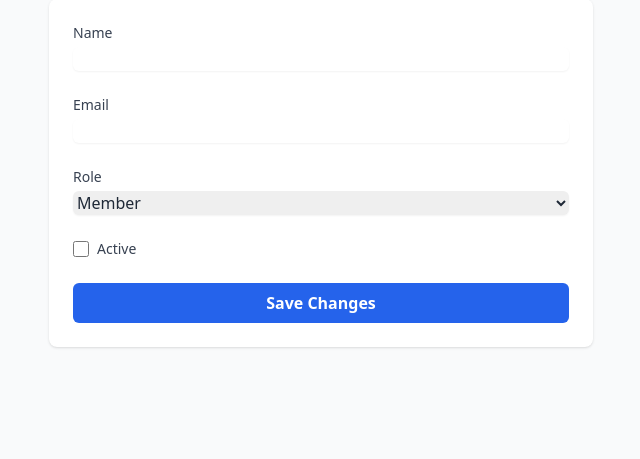
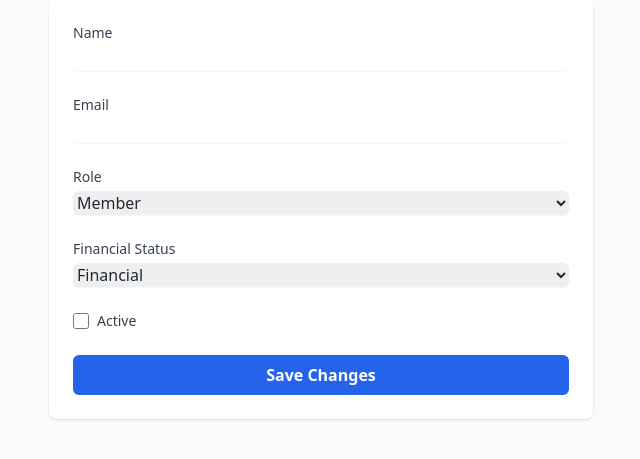
Before and after one commit to beezer1914/sigma_finance, a Flask app: template sigma_finance/templates/treasurer/edit_member.html in a window 1280 px wide. Shown: the part 153-612 px from the top of the page, without its empty margins (319-959 px from the left). Run offline with Flask 3, Linux system fonts and the light colour scheme; the template is opened without the code that fills it, so the values that code supplies are empty.

Commit message:
Added ability to update financial status via edit members button in manage members screen.

```diff
--- a/sigma_finance/templates/treasurer/edit_member.html
+++ b/sigma_finance/templates/treasurer/edit_member.html
@@ -23,6 +23,15 @@
       </select>
     </div>
 
+    <div>
+      <label for="financial_status" class="block text-sm font-medium text-gray-700">Financial Status</label>
+      <select name="financial_status" id="financial_status" class="mt-1 block w-full border-gray-300 rounded-md shadow-sm focus:ring-blue-500 focus:border-blue-500">
+        <option value="financial" {% if member.financial_status == 'financial' %}selected{% endif %}>Financial</option>
+        <option value="not financial" {% if member.financial_status == 'not financial' %}selected{% endif %}>Not Financial</option>
+        <option value="pending" {% if member.financial_status == 'pending' %}selected{% endif %}>Pending</option>
+      </select>
+    </div>
+
     <div class="flex items-center">
       <input type="checkbox" name="is_active" id="is_active" {% if member.active %}checked{% endif %} class="h-4 w-4 text-blue-600 border-gray-300 rounded">
       <label for="is_active" class="ml-2 block text-sm text-gray-700">Active</label>
```
Also changed, not shown: sigma_finance/routes/treasurer.py (+23 -9 lines).
